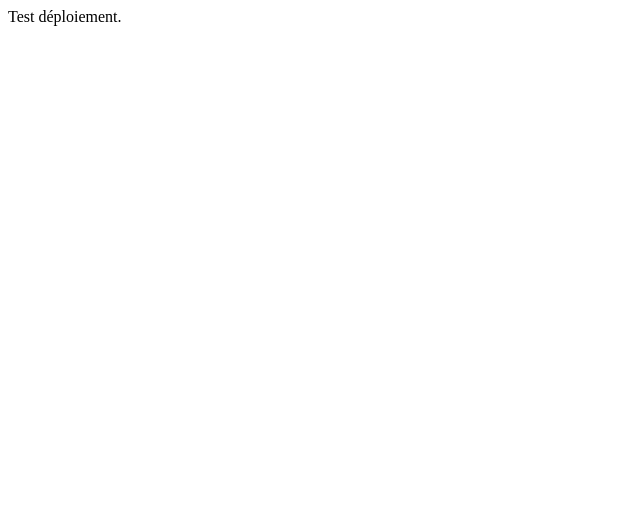
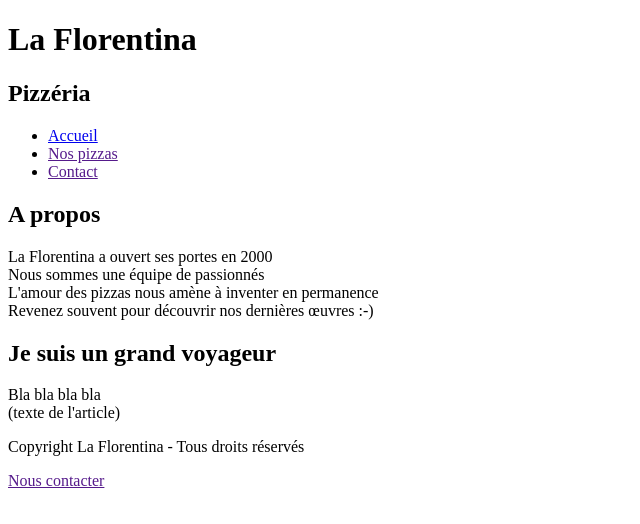
Before and after one commit to Soliquidus/workshop-html, a plain HTML site: page index.html in a window 1280 px wide. Shown: the whole page, without its empty margins (0-640 px from the left). Drawn offline with Linux system fonts and the light colour scheme.

Commit message:
TP02 HTML

```diff
--- a/index.html
+++ b/index.html
@@ -1,9 +1,49 @@
 <!DOCTYPE html>
 <html lang="fr">
+<meta charset="UTF-8">
 <head>
     <title>Pizzeria</title>
 </head>
 <body>
-Test déploiement.
+<header>
+    <h1>La Florentina</h1>
+</header>
+<nav>
+    <h2>Pizzéria</h2>
+    <ul>
+        <li><a href="index.html">Accueil</a></li>
+        <li><a href="">Nos pizzas</a></li>
+        <li><a href="">Contact</a></li>
+    </ul>
+</nav>
+
+<main>
+    <article>
+        <section>
+            <h2>A propos</h2>
+            <div>
+                <p>
+                    La Florentina a ouvert ses portes en 2000 <br>
+                    Nous sommes une équipe de passionnés <br>
+                    L'amour des pizzas nous amène à inventer en permanence <br>
+                    Revenez souvent pour découvrir nos dernières œuvres :-)
+                </p>
+            </div>
+            <h2>Je suis un grand voyageur</h2>
+            <div>
+                <p>
+                    Bla bla bla bla <br>
+                    (texte de l'article)
+                </p>
+            </div>
+        </section>
+    </article>
+</main>
+<footer>
+    <div>
+        <p>Copyright La Florentina - Tous droits réservés</p>
+        <a href="">Nous contacter</a>
+    </div>
+</footer>
 </body>
 </html>
```
